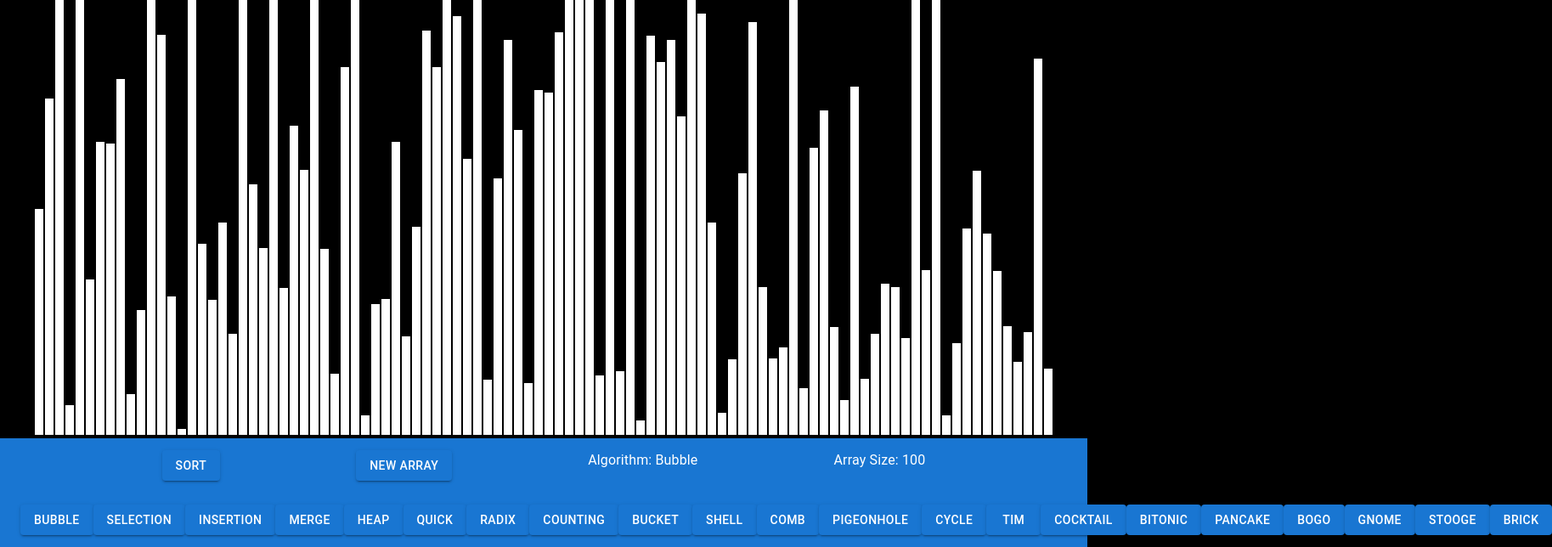
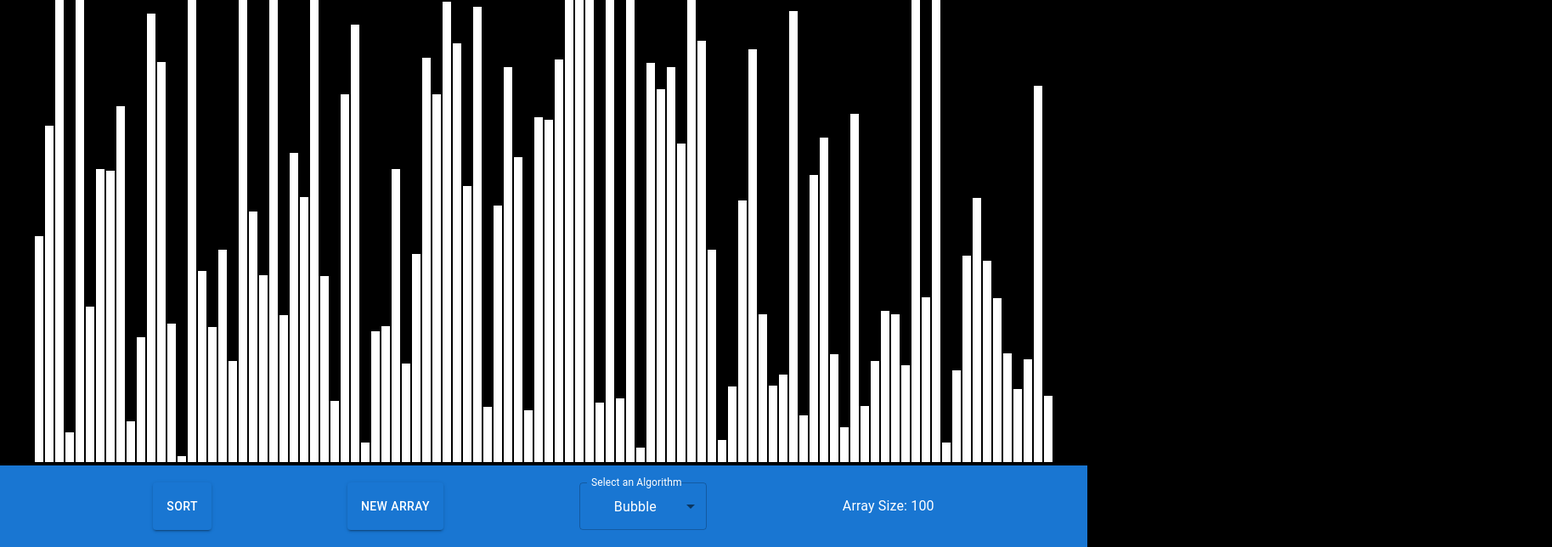
Before and after one commit to benkillski/react-sorting-algorithm-visualizer, a React (Create React App) app: page / in a window 1280 px wide. Shown: the part 156-800 px from the top of the page at 85% size, 1827 px wide, since content can reach past the window. Built offline with nearby package versions, Linux system fonts and the light colour scheme.

Commit message:
Implemented Insertion Sort and Moved Algorithm Options into a Dropdown menu

```diff
--- a/src/AlgorithmMenu.js
+++ b/src/AlgorithmMenu.js
@@ -1,27 +1,32 @@
 import * as React from 'react';
-import AppBar from '@mui/material/AppBar';
-import Box from '@mui/material/Box';
-import Toolbar from '@mui/material/Toolbar';
-import Button from '@mui/material/Button';
-import { Typography } from '@mui/material';
+import { Typography, InputLabel, MenuItem, FormControl, Select, Button, Toolbar, Box, AppBar, Slider } from '@mui/material';
 
 export default function AlgorithmMenu({generateArray, array, selectedAlgorithm, algorithmOptions, setSelectedAlgorithm, sortFunction}) {
   return (
     <React.Fragment>
       <AppBar color="primary" position="relative">
-      <Toolbar>
+      <Toolbar sx={{my: 2}}>
         <Box sx={{ flexGrow: 1, display: { xs: 'none', md: 'flex' }, justifyContent: "center" }}>
           <Button onClick={sortFunction} variant="contained" sx={{mx: 10}}>Sort</Button>
           <Button onClick={generateArray} variant="contained" sx={{mx: 10}}>New Array</Button>
-          <Typography sx={{mx: 10}}>Algorithm: {selectedAlgorithm}</Typography>
-          <Typography sx={{mx: 10}}>Array Size: {array.length}</Typography>
-        </Box>
-      </Toolbar>
-      <Toolbar>
-        <Box sx={{ flexGrow: 1, display: { xs: 'none', md: 'flex' }, justifyContent: "center" }}>
-          {algorithmOptions.map((value, idx) => (
-                      <Button variant="contained" key={idx} onClick={() => setSelectedAlgorithm(value)}>{value}</Button>
-                  ))}
+          <Box sx={{ mx: 10, minWidth: 150, }}>
+            <FormControl fullWidth>
+              <InputLabel id="algorithm-picker-label" sx={{ color: "white" }}>Select an Algorithm</InputLabel>
+              <Select
+                sx={{ color: "white" }}
+                labelId="algorithm-picker-label"
+                id="algorithm-picker"
+                value={selectedAlgorithm}
+                label="Algorithm"
+                onChange={(event) => {setSelectedAlgorithm(event.target.value)}}
+              >
+                {algorithmOptions.map((value, idx) => (
+                        <MenuItem value={value} key={idx} onClick={() => setSelectedAlgorithm(value)}>{value}</MenuItem>
+                    ))}
+              </Select>
+            </FormControl>
+          </Box>
+          <Typography sx={{mx: 10, display: "flex", alignItems: "center" }}>Array Size: {array.length}</Typography>
         </Box>
       </Toolbar>
       </AppBar>
--- a/src/AlgorithmVisualizer.js
+++ b/src/AlgorithmVisualizer.js
@@ -1,6 +1,11 @@
+import AlgorithmMenu from './AlgorithmMenu';
+import {
+        getBubbleSortAnimations,
+        getSelectionSortAnimations,
+        getInsertionSortAnimations,
+        getMergeSortAnimations
+} from "./Algorithms";
 import {useState, useEffect} from "react";
-import AlgorithmMenu from './AlgorithmMenu';
-import {getBubbleSortAnimations, getSelectionSortAnimations, getMergeSortAnimations} from "./Algorithms";
 
 const ALGORITHM_OPTIONS = [
     "Bubble",
@@ -30,7 +35,7 @@ const ALGORITHM_OPTIONS = [
 const ANIMATION_SPEED_MS = 100;
 
 // Change this value for the number of bars (value) in the array.
-const NUMBER_OF_ARRAY_BARS = 310;
+const NUMBER_OF_ARRAY_BARS = 100;
 
 // This is the main color of the array bars.
 const PRIMARY_COLOR = 'white';
@@ -38,14 +43,16 @@ const PRIMARY_COLOR = 'white';
 // This is the color of array bars that are being compared throughout the animations.
 const SECONDARY_COLOR = 'red';
 
-export default function AlgorithmVisualizer(props) {
+const TERTIARY_COLOR = 'green';
+
+export default function AlgorithmVisualizer() {
 
     const [mainArray, setMainArray] = useState([]);
-    const [selectedAlgorithm, setSelectedAlgorithm] = useState([ALGORITHM_OPTIONS[0]]);
+    const [selectedAlgorithm, setSelectedAlgorithm] = useState(ALGORITHM_OPTIONS[0]);
 
     function generateArray() {
         let array = [];
-        for(let i = 0; i < 100; i++) {
+        for(let i = 0; i < NUMBER_OF_ARRAY_BARS; i++) {
             array.push(Math.floor(Math.random() * 700) + 1);
         }
         setMainArray(array);
@@ -109,12 +116,9 @@ export default function AlgorithmVisualizer(props) {
 
     function selectionSort() {
       const animations = getSelectionSortAnimations(mainArray);
-      console.log(animations);
 
       var offsetColorChange = 0;
       for (let i = 0; i < animations.length; i++) {   // Loop through all animation steps
-        console.log(i);
-        console.log(animations[i])
         const arrayBars = document.getElementsByClassName('element-bar');   // Get all element bar DOM elements
         if (animations[i] !== -1 && animations[i - 1] !== -1 && animations[i - 2] !== -1) {
           const [barOneIdx, barTwoIdx] = animations[i];
@@ -147,33 +151,19 @@ export default function AlgorithmVisualizer(props) {
 
     function insertionSort() {
       const animations = getInsertionSortAnimations(mainArray);
-      console.log(animations);
 
-      var offsetColorChange = 0;
       for (let i = 0; i < animations.length; i++) {   // Loop through all animation steps
-        console.log(i);
-        console.log(animations[i])
         const arrayBars = document.getElementsByClassName('element-bar');   // Get all element bar DOM elements
-        if (animations[i] !== -1 && animations[i - 1] !== -1 && animations[i - 2] !== -1) {
+        if (animations[i][2] === "compare") {
           const [barOneIdx, barTwoIdx] = animations[i];
           const barOneStyle = arrayBars[barOneIdx].style;
           const barTwoStyle = arrayBars[barTwoIdx].style;
-          const color = (i % 2 === offsetColorChange) ? SECONDARY_COLOR : PRIMARY_COLOR;
+          const color = animations[i + 1][2] === "compare" ? SECONDARY_COLOR : PRIMARY_COLOR;
           setTimeout(() => {
             barOneStyle.backgroundColor = color;
             barTwoStyle.backgroundColor = color;
           }, i * ANIMATION_SPEED_MS);
         } else {
-          if (animations[i] === -1)
-          {
-            i++;
-
-            if (offsetColorChange === 0)
-              offsetColorChange = 1;
-            else
-              offsetColorChange = 0;
-          }
-
           setTimeout(() => {
             const [barOneIdx, newHeight] = animations[i];
             const barOneStyle = arrayBars[barOneIdx].style;
--- a/src/Algorithms.js
+++ b/src/Algorithms.js
@@ -75,6 +75,7 @@ function insertionSortHelper(array, animations) {
   let i, key, j;
   for (i = 1; i < array.length; i++)
   {
+
     key = array[i];
     j = i - 1;
 
@@ -83,9 +84,14 @@ function insertionSortHelper(array, animations) {
     of their current position */
     while (j >= 0 && array[j] > key)
     {
+      animations.push([j, j, "compare"]);
+      animations.push([j, j, "compare"]);
+
+      animations.push([j + 1, array[j], "swap"]);
       array[j + 1] = array[j];
       j = j - 1;
     }
+    animations.push([j + 1, key, "swap"]);
     array[j + 1] = key;
   }
 }
```
Lines whose indentation alone changed are shown as unchanged.
